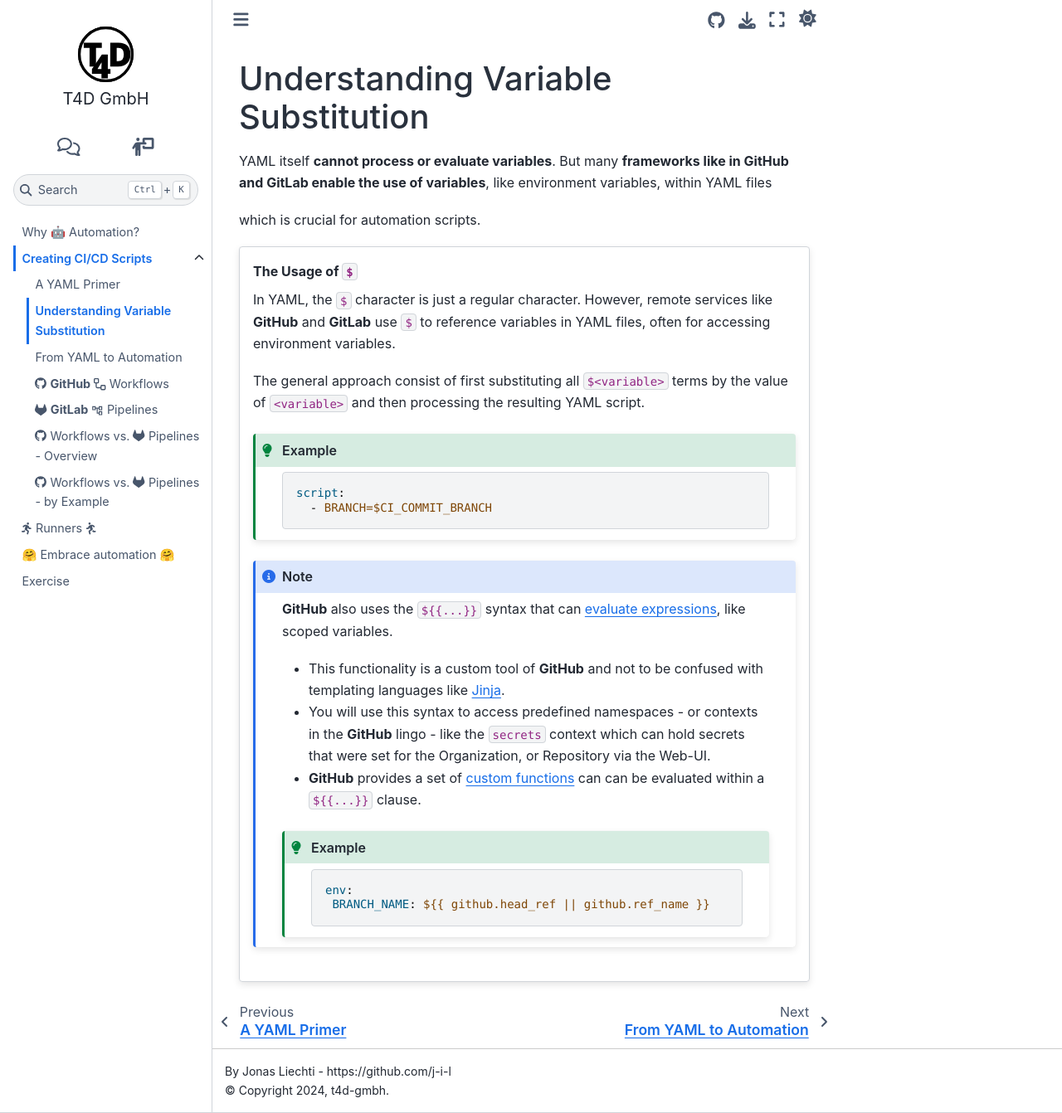
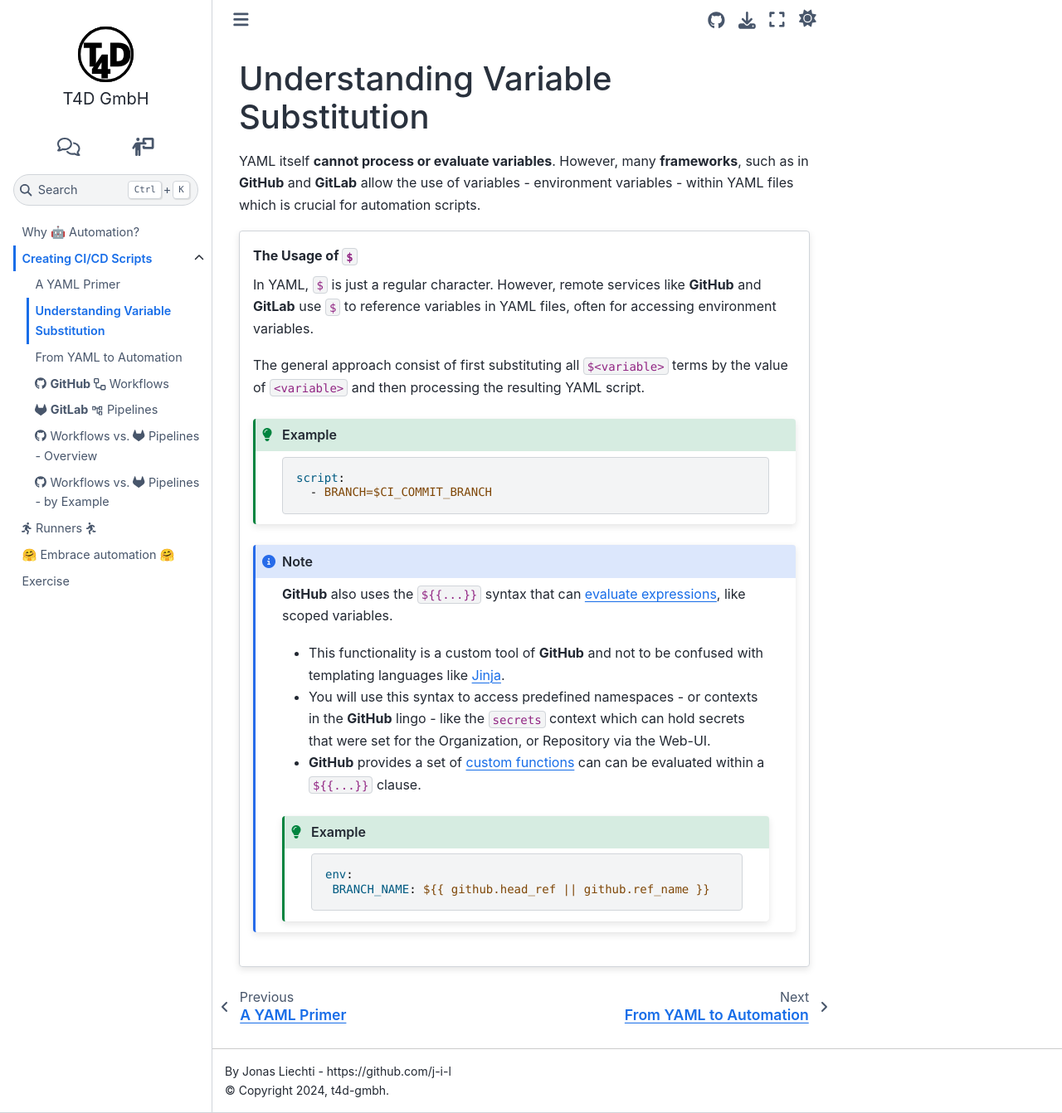
Before and after one commit to t4d-gmbh/ci-cd-workflows, a Sphinx documentation site: the page built from source/content/creating_workflows/using_variables.md, in a window 1280 px wide and 1342 px high. Shown: the whole window at 83% size. Built offline with Sphinx 7.4.7 and the Sphinx Book theme 1.1.4, drawn with Linux system fonts in a browser that asks for light colours; the version number could not be read and is left out.

Commit message:
Update using_variables.md
Fixed additional line in manuscript and revised text to make it leaner.

```diff
--- a/source/content/creating_workflows/using_variables.md
+++ b/source/content/creating_workflows/using_variables.md
@@ -1,20 +1,17 @@
 ## Understanding Variable Substitution
 
 YAML itself **cannot process or evaluate variables**.
-But many **frameworks like in GitHub and GitLab enable the use of variables**, like environment variables, within YAML files
-{% if page %}
-which is crucial for automation scripts.
-{% endif %}
+However, many **frameworks**, such as in **GitHub** and **GitLab** allow the use of variables - environment variables - within YAML files {% if page %} which is crucial for automation scripts. {% endif %}
 
 :::::{card} The Usage of `$`
 {% if page %}
-In YAML, the `$` character is just a regular character.
+In YAML, `$` is just a regular character.
 However, remote services like **GitHub** and **GitLab** use `$` to reference variables in YAML files, often for accessing environment variables.
 
 The general approach consist of first substituting all `$<variable>` terms by the value of `<variable>` and then processing the resulting YAML script.
 
 {% else %}
-**GitHub** and **GitLab** use **`$` to reference variables in YAML files**.
+**GitHub** and **GitLab** use `$` to **reference variables in YAML files**.
 
 `$<variable>` occurrences are **substituted by the corresponding value** prior to processing the YAML file.
 {% endif %}
```
